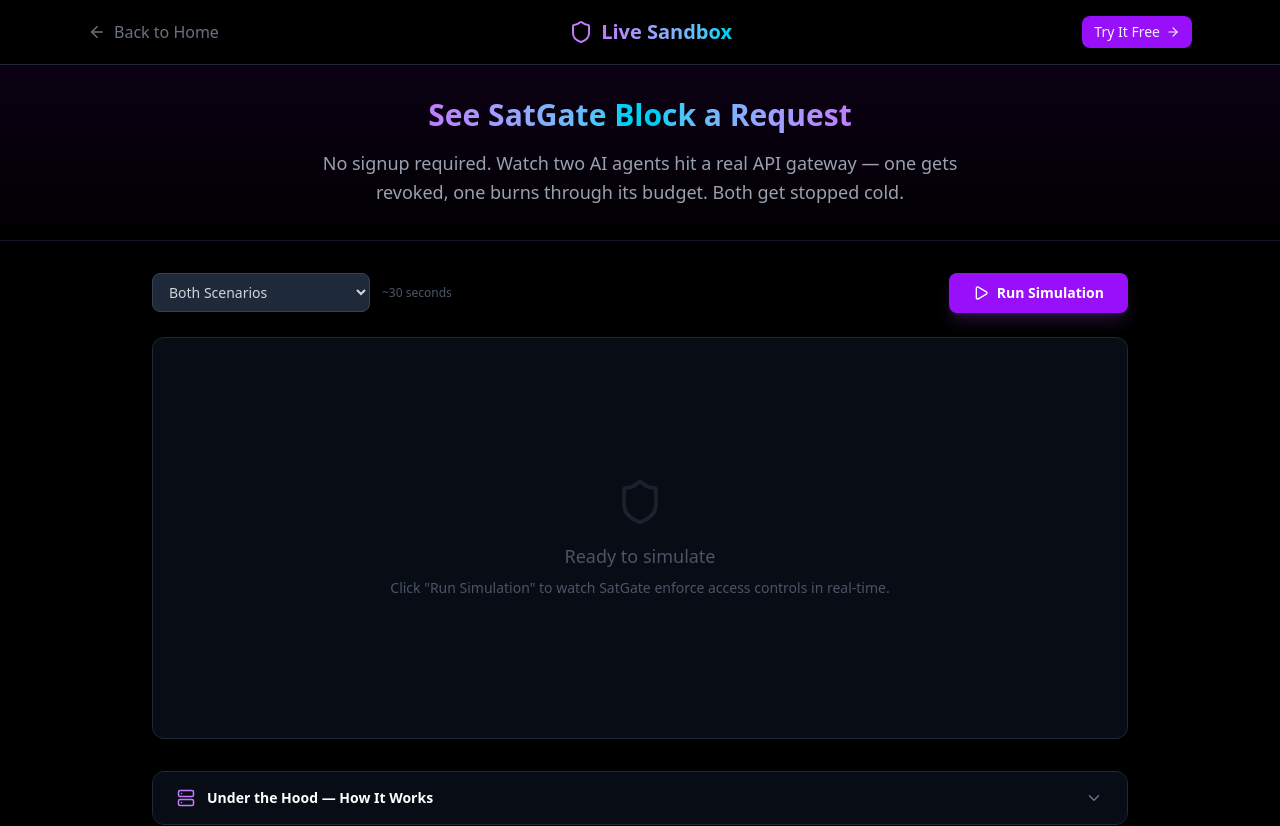
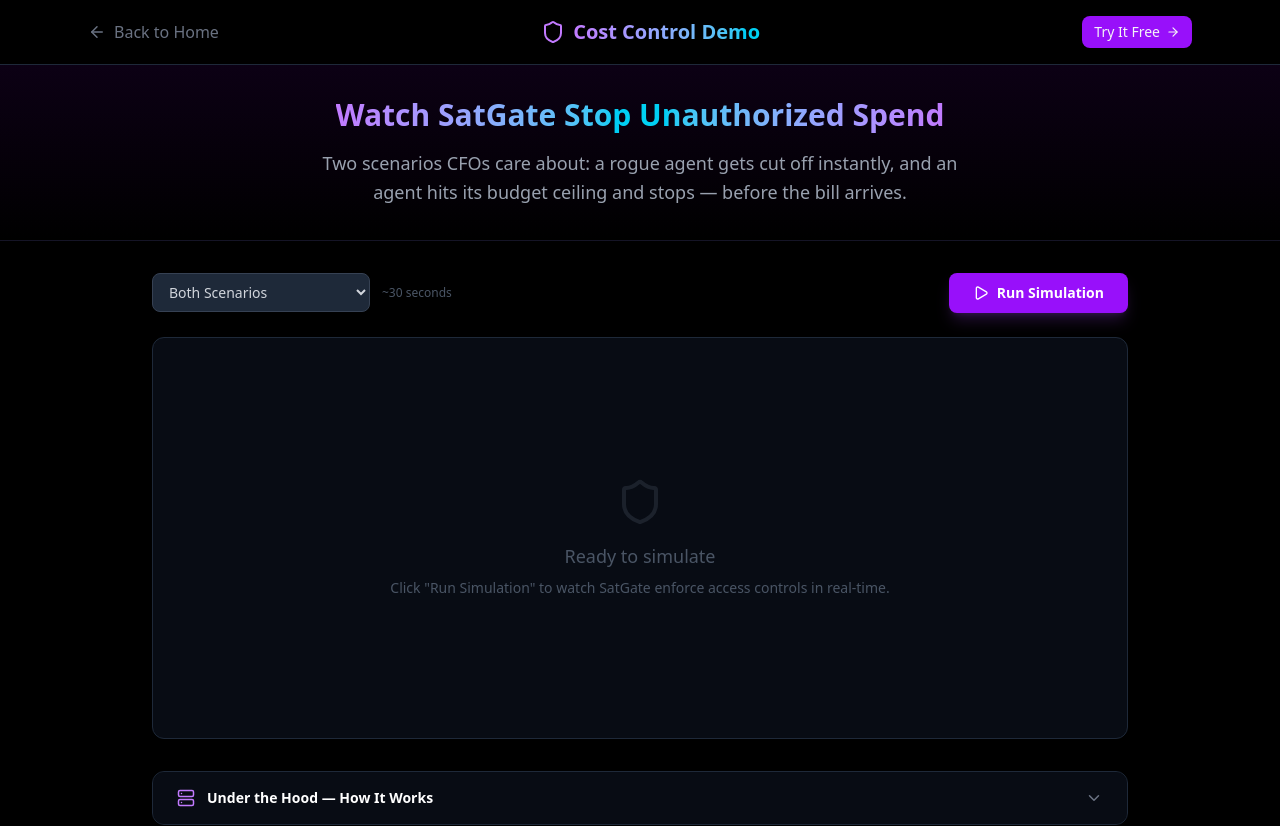
Before and after one commit to SatGate-io/satgate, a Next.js app in the folder satgate-landing/: page /sandbox in a window 1280 px wide. Shown: the top 826 px of the page. Built offline with nearby package versions, Linux system fonts and the light colour scheme.

Commit message:
sandbox: CFO-friendly copy — Cost Control Demo, unauthorized spend framing

```diff
--- a/satgate-landing/app/sandbox/page.tsx
+++ b/satgate-landing/app/sandbox/page.tsx
@@ -317,7 +317,7 @@ export default function SandboxPage() {
           <h1 className="text-lg sm:text-xl font-bold flex items-center gap-2">
             <Shield className="text-purple-400" size={24} />
             <span className="bg-clip-text text-transparent bg-gradient-to-r from-purple-400 to-cyan-400">
-              Live Sandbox
+              Cost Control Demo
             </span>
           </h1>
           <Link
@@ -334,12 +334,12 @@ export default function SandboxPage() {
         <div className="max-w-4xl mx-auto px-4 sm:px-6 py-8 text-center">
           <h2 className="text-2xl sm:text-3xl font-bold mb-4">
             <span className="bg-clip-text text-transparent bg-gradient-to-r from-purple-400 via-cyan-400 to-purple-400">
-              See SatGate Block a Request
+              Watch SatGate Stop Unauthorized Spend
             </span>
           </h2>
           <p className="text-gray-400 text-lg leading-relaxed max-w-2xl mx-auto">
-            No signup required. Watch two AI agents hit a real API gateway — one gets revoked,
-            one burns through its budget. Both get stopped cold.
+            Two scenarios CFOs care about: a rogue agent gets cut off instantly, and an agent
+            hits its budget ceiling and stops — before the bill arrives.
           </p>
         </div>
       </div>
```
